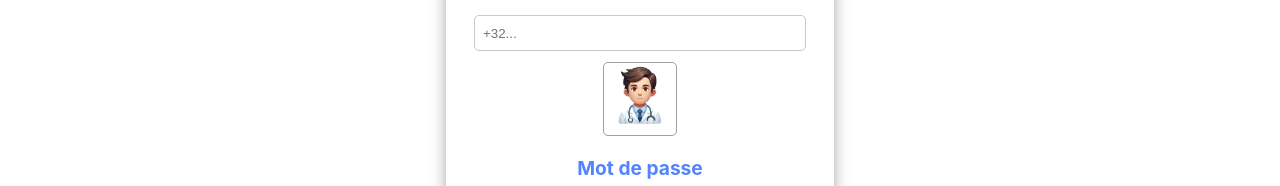
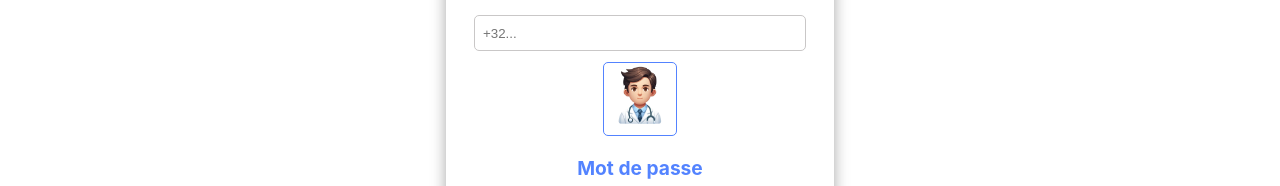
Before and after one commit to Harold-coder/unilate-app, a React (Create React App) app: page /signup in a window 1280 px wide. Shown: the part 595-781 px from the top of the page. Built offline with nearby package versions, Linux system fonts and the light colour scheme.

Commit message:
Changed the color of the border of the avatar

```diff
--- a/src/index.css
+++ b/src/index.css
@@ -248,7 +248,7 @@ transition-duration: 100ms;
   margin-top: 0.7rem;
   width: 4.5rem; /* Adjust as needed */
   height: 4.5rem;
-  border: 1.5px solid rgb(160, 157, 157);
+  border: 1.5px solid #5383FF;
   border-radius: 5px;
   cursor: pointer;
 }
```
